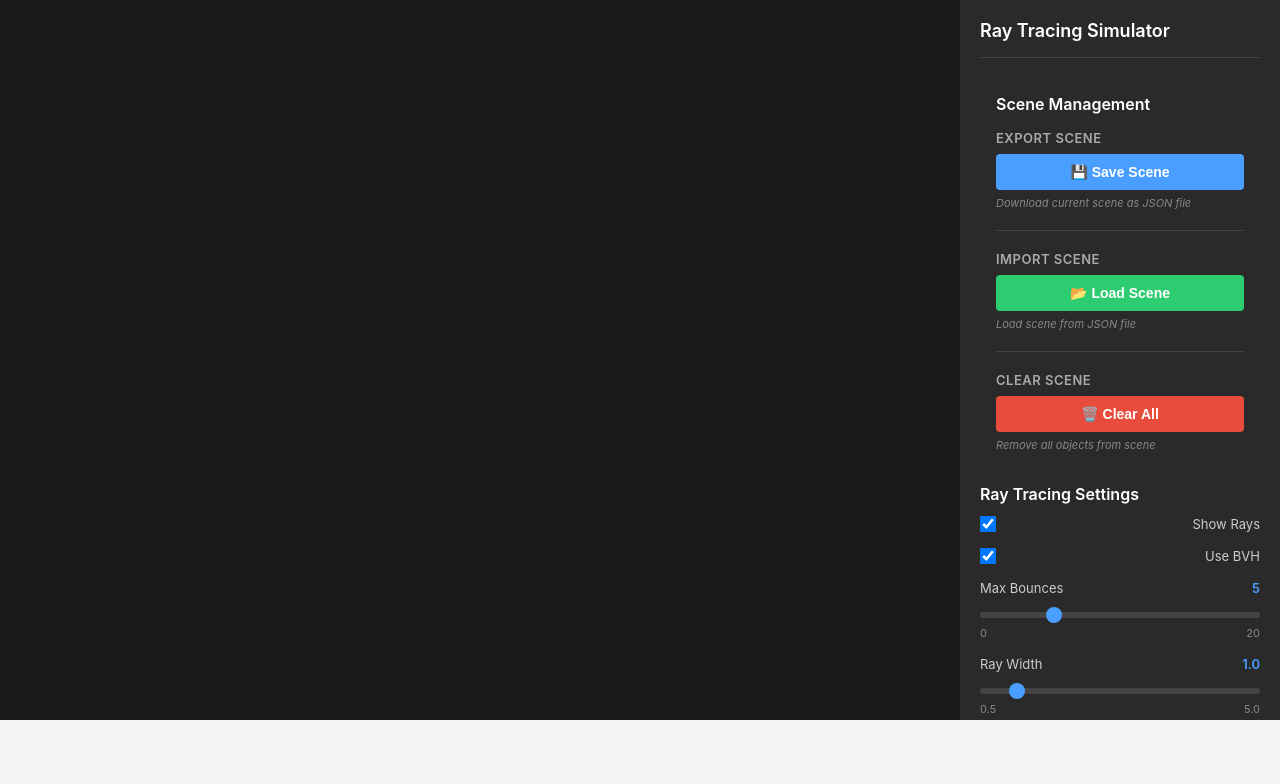
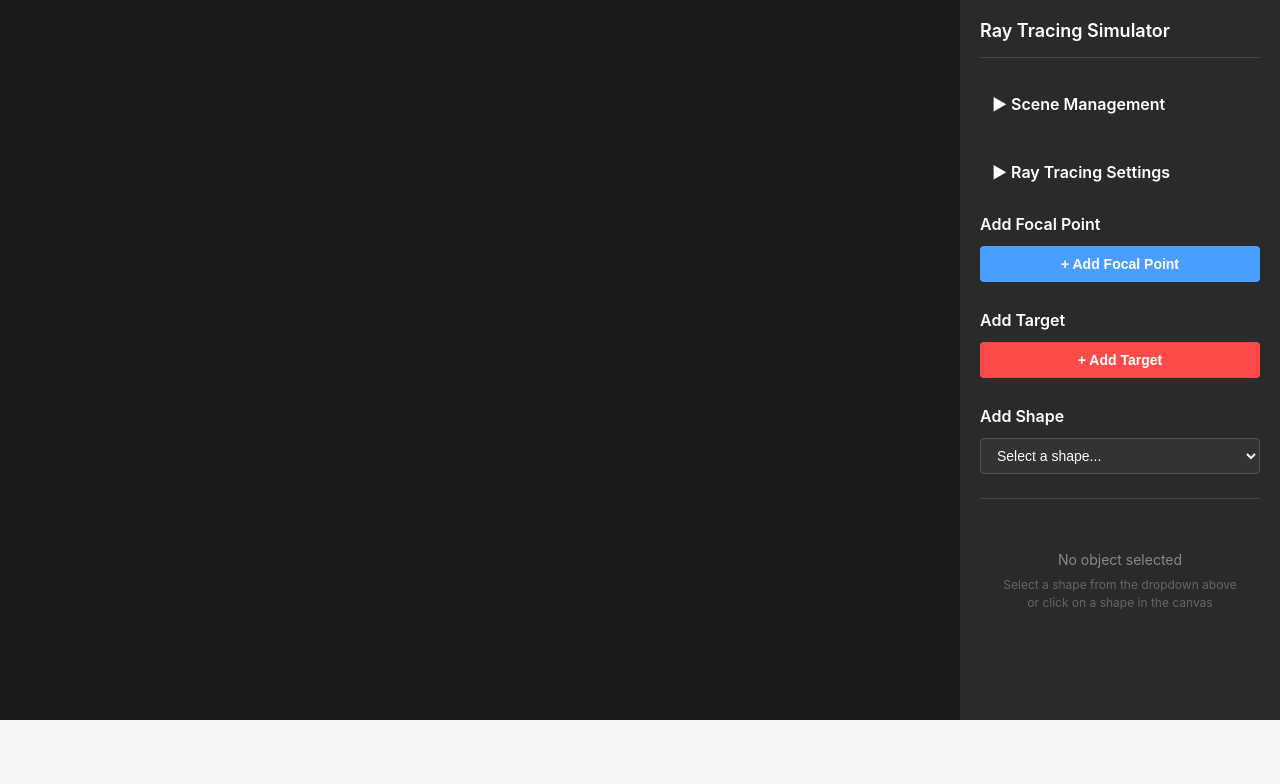
Before and after one commit to bean217/csci-716-project, a Vue app: page / in a window 1280 px wide. Shown: the top 784 px of the page. Built offline with nearby package versions, Linux system fonts and the light colour scheme.

Commit message:
modified scene management and ray tracing settings to be collapsable

```diff
--- a/src/components/panels/SceneIOPanel.vue
+++ b/src/components/panels/SceneIOPanel.vue
@@ -1,10 +1,12 @@
 <template>
   <div class="scene-io-panel">
-    <h3>Scene Management</h3>
+    <div class="panel-header" @click="isExpanded = !isExpanded">
+      <h3>{{ isExpanded ? '▼' : '▶' }} Scene Management</h3>
+    </div>
 
+    <div v-show="isExpanded" class="panel-content">
       <!-- Export Section -->
       <div class="io-section">
-      <h4>Export Scene</h4>
         <button @click="exportScene" class="io-btn export-btn">
           💾 Save Scene
         </button>
@@ -13,7 +15,6 @@
 
       <!-- Import Section -->
       <div class="io-section">
-      <h4>Import Scene</h4>
         <input
             ref="fileInput"
             type="file"
@@ -29,7 +30,6 @@
 
       <!-- Clear Scene -->
       <div class="io-section">
-      <h4>Clear Scene</h4>
         <button @click="clearScene" class="io-btn clear-btn">
           🗑️ Clear All
         </button>
@@ -39,6 +39,7 @@
       <!-- Status Message -->
       <div v-if="statusMessage" class="status-message" :class="statusType">
         {{ statusMessage }}
+      </div>
     </div>
   </div>
 </template>
@@ -51,6 +52,7 @@
 const fileInput = ref(null)
 const statusMessage = ref('')
 const statusType = ref('') // 'success' or 'error'
+const isExpanded = ref(false)
 
 /**
  * Export the current scene as JSON file
@@ -89,7 +91,7 @@
 }
 
 /**
- * Trigger file input click
+ * Trigger the hidden file input
  */
 const triggerFileInput = () => {
   fileInput.value.click()
@@ -108,30 +110,28 @@
     try {
       const jsonData = JSON.parse(e.target.result)
 
-      // Validate format
+      // Validate structure
       if (!jsonData.scene) {
         throw new Error('Invalid scene file format')
       }
 
-      // Import scene
+      // Import the scene
       sceneStore.importScene(jsonData.scene)
-
       showStatus('Scene loaded successfully!', 'success')
     } catch (error) {
       console.error('Import error:', error)
       showStatus('Failed to load scene: ' + error.message, 'error')
     }
-
-    // Reset file input
-    event.target.value = ''
   }
 
   reader.onerror = () => {
     showStatus('Failed to read file', 'error')
-    event.target.value = ''
   }
 
   reader.readAsText(file)
+
+  // Reset input
+  event.target.value = ''
 }
 
 /**
@@ -145,13 +145,13 @@
 }
 
 /**
- * Show status message
+ * Show a status message
  */
 const showStatus = (message, type) => {
   statusMessage.value = message
   statusType.value = type
 
-  // Clear after 3 seconds
+  // Auto-dismiss after 3 seconds
   setTimeout(() => {
     statusMessage.value = ''
     statusType.value = ''
@@ -161,55 +161,58 @@
 
 <style scoped>
 .scene-io-panel {
-  padding: 16px;
+  padding: 12px;
   background: #2a2a2a;
   border-radius: 8px;
   margin-bottom: 16px;
 }
 
-.scene-io-panel h3 {
+.panel-header {
+  cursor: pointer;
+  user-select: none;
+  padding: 4px 0;
+}
+
+.panel-header:hover h3 {
+  color: #6bb3ff;
+}
+
+.panel-header h3 {
   font-size: 16px;
   font-weight: 600;
-  margin-bottom: 16px;
   color: #ffffff;
+  margin: 0;
+  transition: color 0.2s;
+}
+
+.panel-content {
+  margin-top: 12px;
+  padding-top: 12px;
+  border-top: 1px solid #444;
 }
 
 .io-section {
-  margin-bottom: 20px;
-  padding-bottom: 20px;
-  border-bottom: 1px solid #444;
+  margin-bottom: 16px;
 }
 
 .io-section:last-of-type {
-  border-bottom: none;
-  margin-bottom: 0;
-  padding-bottom: 0;
-}
-
-.io-section h4 {
-  font-size: 13px;
-  font-weight: 600;
-  color: #aaaaaa;
-  text-transform: uppercase;
-  letter-spacing: 0.5px;
   margin-bottom: 8px;
 }
 
 .io-btn {
   width: 100%;
-  padding: 10px 12px;
-  border: none;
-  border-radius: 4px;
+  padding: 10px 16px;
   font-size: 14px;
   font-weight: 600;
+  border: none;
+  border-radius: 6px;
   cursor: pointer;
   transition: all 0.2s;
-  margin-bottom: 6px;
+  color: #ffffff;
 }
 
 .export-btn {
   background: #4a9eff;
-  color: #ffffff;
 }
 
 .export-btn:hover {
@@ -217,57 +220,45 @@
 }
 
 .import-btn {
-  background: #2ecc71;
-  color: #ffffff;
+  background: #50c878;
 }
 
 .import-btn:hover {
-  background: #27ae60;
+  background: #6fd992;
 }
 
 .clear-btn {
-  background: #e74c3c;
-  color: #ffffff;
+  background: #ff6b6b;
 }
 
 .clear-btn:hover {
-  background: #c0392b;
+  background: #ff8787;
 }
 
 .hint {
-  font-size: 11px;
+  font-size: 12px;
   color: #888;
-  margin: 0;
-  font-style: italic;
+  margin-top: 6px;
+  margin-bottom: 0;
 }
 
 .status-message {
   padding: 10px 12px;
-  border-radius: 4px;
+  border-radius: 6px;
   font-size: 13px;
   font-weight: 500;
   margin-top: 12px;
-  animation: slideIn 0.3s ease-out;
 }
 
 .status-message.success {
-  background: #27ae60;
-  color: #ffffff;
+  background: rgba(80, 200, 120, 0.2);
+  color: #50c878;
+  border: 1px solid rgba(80, 200, 120, 0.3);
 }
 
 .status-message.error {
-  background: #e74c3c;
-  color: #ffffff;
-}
-
-@keyframes slideIn {
-  from {
-    opacity: 0;
-    transform: translateY(-10px);
-  }
-  to {
-    opacity: 1;
-    transform: translateY(0);
-  }
+  background: rgba(255, 107, 107, 0.2);
+  color: #ff6b6b;
+  border: 1px solid rgba(255, 107, 107, 0.3);
 }
 </style>
--- a/src/components/panels/SimulationControlPanel.vue
+++ b/src/components/panels/SimulationControlPanel.vue
@@ -1,6 +1,10 @@
 <template>
   <div class="simulation-control-panel">
-    <h3>Ray Tracing Settings</h3>
+    <div class="panel-header" @click="isExpanded = !isExpanded">
+      <h3>{{ isExpanded ? '▼' : '▶' }} Ray Tracing Settings</h3>
+    </div>
+
+    <div v-show="isExpanded" class="panel-content">
 
       <!-- Toggle Rays -->
       <div class="property-group">
@@ -90,26 +94,47 @@
         </div>
       </template>
     </div>
+  </div>
 </template>
 
 <script setup>
+import { ref } from 'vue'
 import { useSimulationStore } from '@/stores/simulationStore'
 
 const simulationStore = useSimulationStore()
+const isExpanded = ref(false)
 </script>
 
 <style scoped>
 .simulation-control-panel {
-  margin-bottom: 24px;
-  padding-bottom: 24px;
-  border-bottom: 1px solid #444;
+  padding: 12px;
+  background: #2a2a2a;
+  border-radius: 8px;
+  margin-bottom: 16px;
 }
 
-.simulation-control-panel h3 {
+.panel-header {
+  cursor: pointer;
+  user-select: none;
+  padding: 4px 0;
+}
+
+.panel-header:hover h3 {
+  color: #6bb3ff;
+}
+
+.panel-header h3 {
   font-size: 16px;
   font-weight: 600;
-  margin-bottom: 12px;
   color: #ffffff;
+  margin: 0;
+  transition: color 0.2s;
+}
+
+.panel-content {
+  margin-top: 12px;
+  padding-top: 12px;
+  border-top: 1px solid #444;
 }
 
 .property-group {
@@ -119,38 +144,43 @@
 .property-group label {
   display: flex;
   justify-content: space-between;
-  align-items: center;
   font-size: 13px;
   color: #cccccc;
   margin-bottom: 6px;
 }
 
 .property-value {
+  color: #4a9eff;
   font-weight: 600;
-  color: #4a9eff;
 }
 
 .checkbox-label {
   display: flex;
   align-items: center;
   cursor: pointer;
-  user-select: none;
 }
 
 .checkbox-label input[type="checkbox"] {
   margin-right: 8px;
-  width: 16px;
-  height: 16px;
+  width: 18px;
+  height: 18px;
   cursor: pointer;
+}
+
+.checkbox-label span {
+  font-size: 14px;
+  color: #ffffff;
+  font-weight: 500;
 }
 
 .slider {
   width: 100%;
   height: 6px;
-  background: #444;
+  background: #555;
   border-radius: 3px;
   outline: none;
   -webkit-appearance: none;
+  cursor: pointer;
 }
 
 .slider::-webkit-slider-thumb {
@@ -190,28 +220,32 @@
   margin-top: 4px;
 }
 
-.color-group .color-input-wrapper {
+.color-group {
+  margin-bottom: 8px;
+}
+
+.color-input-wrapper {
   display: flex;
   gap: 8px;
+  align-items: center;
 }
 
 .color-picker {
-  width: 50px;
+  width: 60px;
   height: 36px;
-  padding: 2px;
-  background: #333;
   border: 1px solid #555;
   border-radius: 4px;
   cursor: pointer;
+  background: transparent;
 }
 
 .color-picker::-webkit-color-swatch-wrapper {
-  padding: 0;
+  padding: 2px;
 }
 
 .color-picker::-webkit-color-swatch {
+  border-radius: 2px;
   border: none;
-  border-radius: 2px;
 }
 
 .color-text {
@@ -222,6 +256,7 @@
   border: 1px solid #555;
   border-radius: 4px;
   font-size: 13px;
+  font-family: 'Courier New', monospace;
   outline: none;
   transition: border-color 0.2s;
 }
@@ -230,4 +265,11 @@
   border-color: #4a9eff;
   box-shadow: 0 0 0 2px rgba(74, 158, 255, 0.2);
 }
+
+.hint {
+  font-size: 12px;
+  color: #888;
+  margin: 0;
+  font-style: italic;
+}
 </style>
```
Lines whose indentation alone changed are shown as unchanged.
